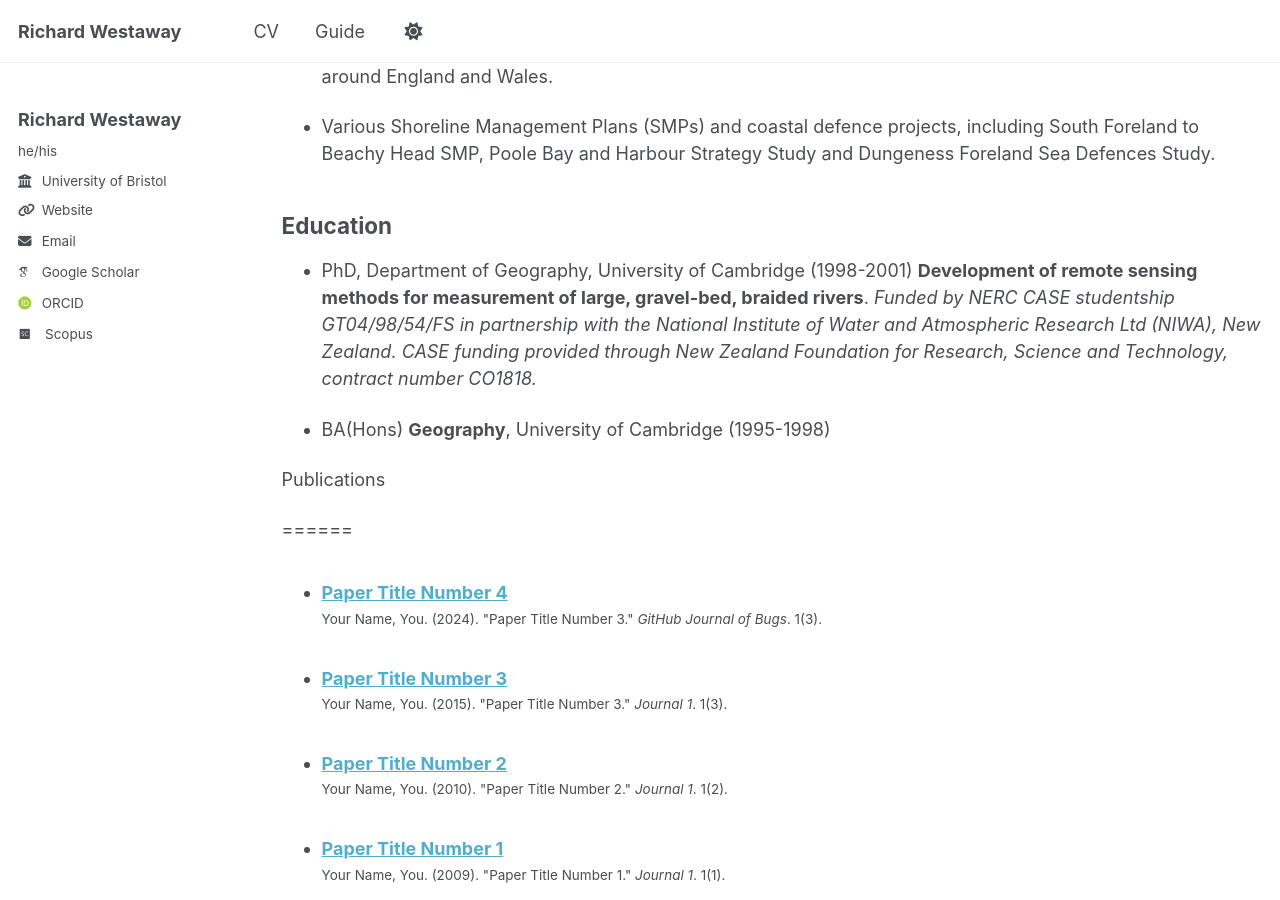
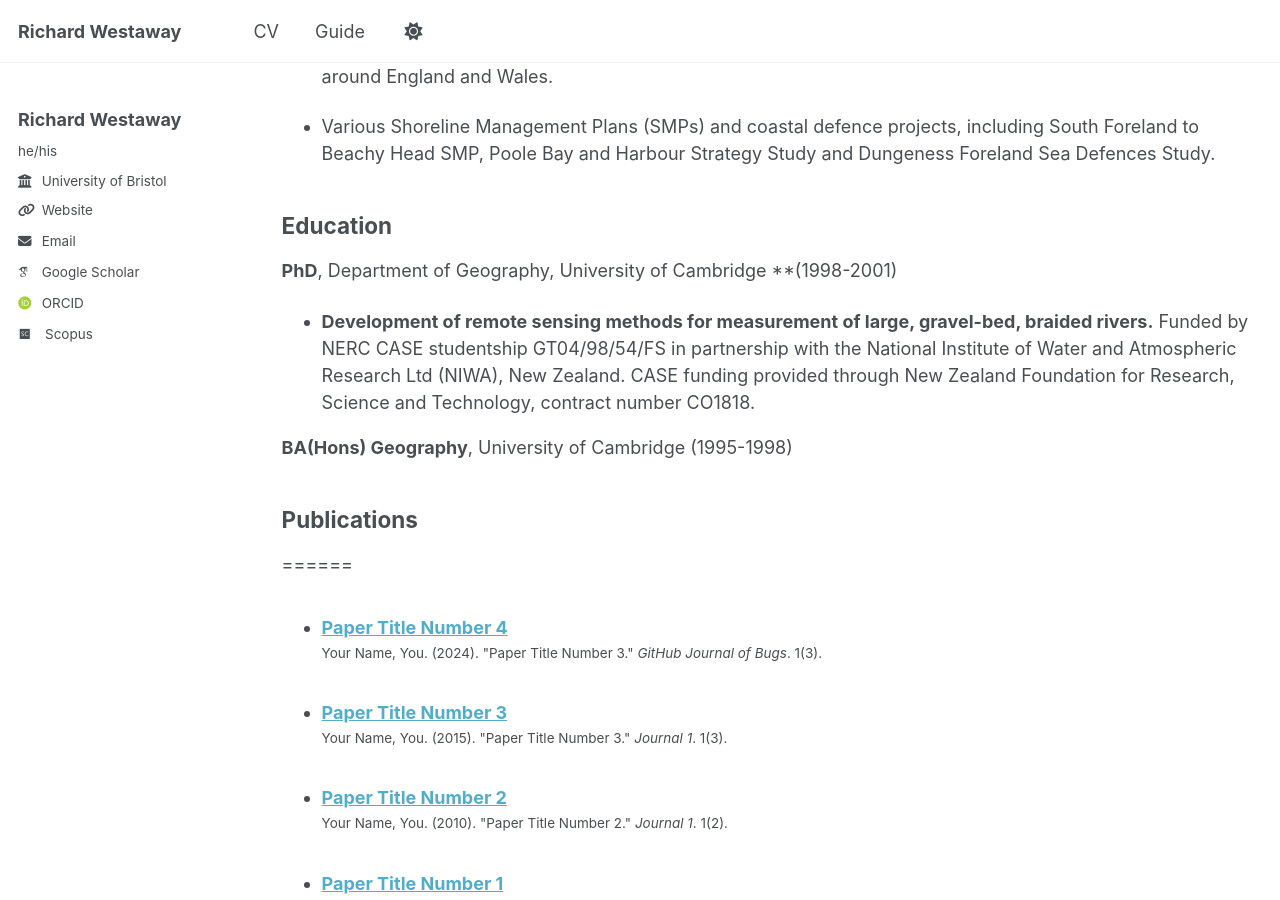
Before and after one commit to richardwestaway/richardwestaway.github.io, a Jekyll site: the page built from _pages/cv.md, in a window 1280 px wide and 900 px high, scrolled down 2962 px. Built offline with Jekyll 4.4.1, drawn with Linux system fonts in a browser that asks for light colours; some web fonts are replaced.

Commit message:
Update cv.md

```diff
--- a/_pages/cv.md
+++ b/_pages/cv.md
@@ -78,11 +78,13 @@ I was based in the Geomatics and Geographical Information Systems (GIS) group at
 
 ## Education
 
-* PhD, Department of Geography, University of Cambridge (1998-2001) **Development of remote sensing methods for measurement of large, gravel-bed, braided rivers**. *Funded by NERC CASE studentship GT04/98/54/FS in partnership with the National Institute of Water and Atmospheric Research Ltd (NIWA), New Zealand. CASE funding provided through New Zealand Foundation for Research, Science and Technology, contract number CO1818.*
+**PhD**, Department of Geography, University of Cambridge **(1998-2001)
 
-* BA(Hons) **Geography**, University of Cambridge (1995-1998)
+- **Development of remote sensing methods for measurement of large, gravel-bed, braided rivers.** Funded by NERC CASE studentship GT04/98/54/FS in partnership with the National Institute of Water and Atmospheric Research Ltd (NIWA), New Zealand. CASE funding provided through New Zealand Foundation for Research, Science and Technology, contract number CO1818.
 
-Publications
+**BA(Hons) Geography**, University of Cambridge (1995-1998)
+
+## Publications
 
 ======
 
```
